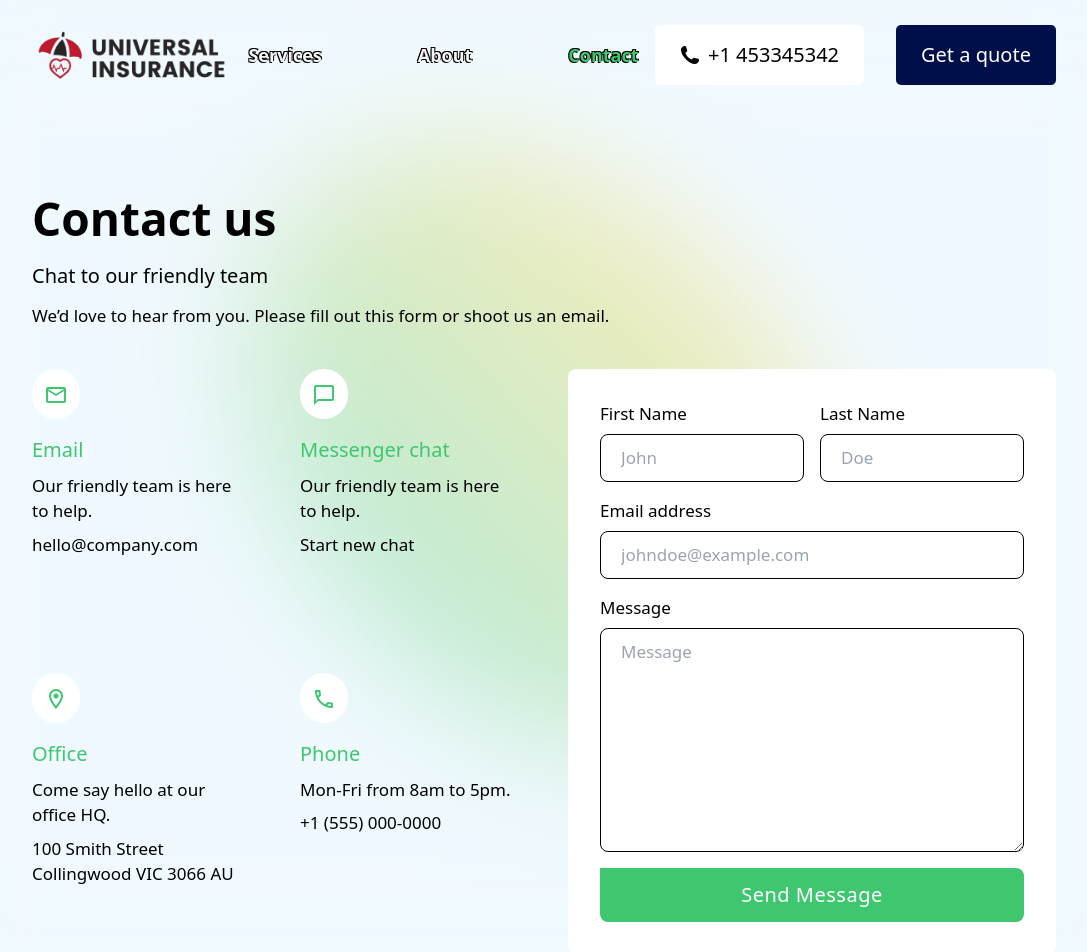
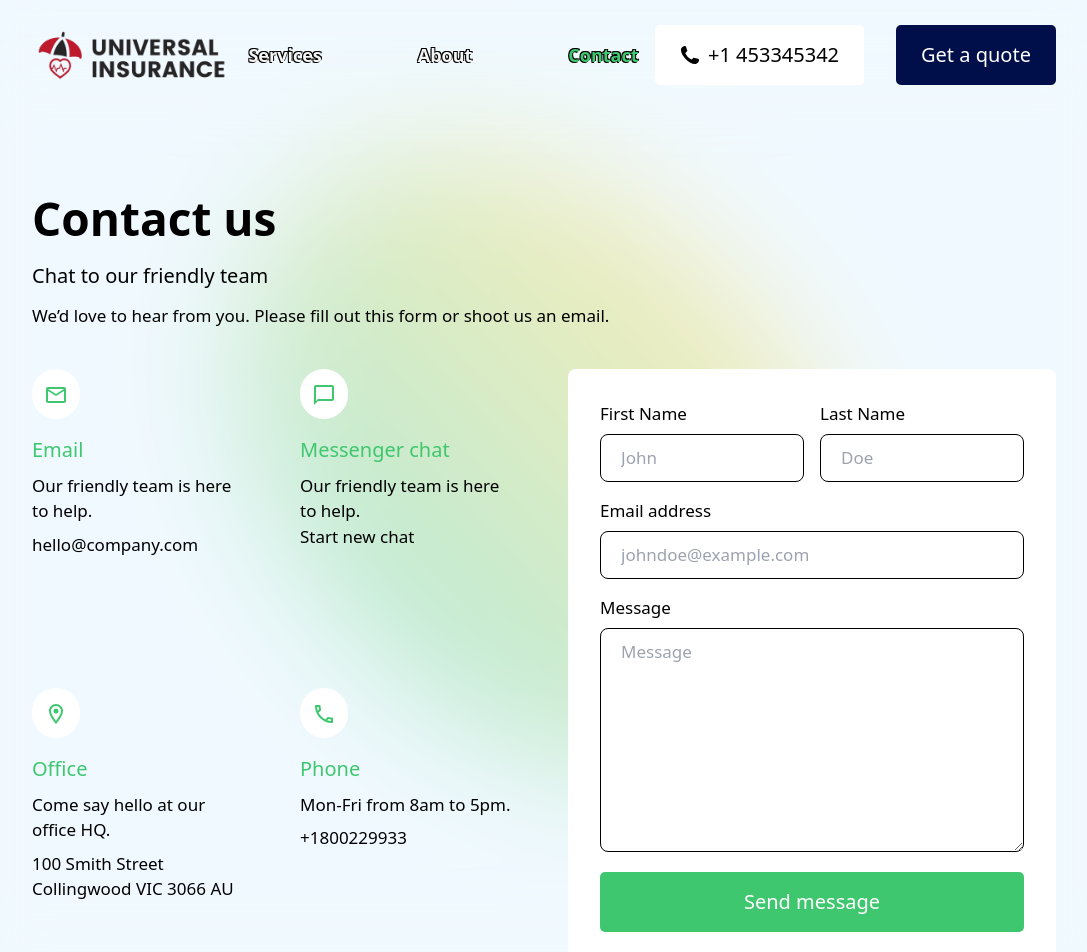
Before and after one commit to tejinder-pal-singh/universalInsurance, a React (Vite) app: page /contact in a window 1280 px wide. Shown: the top 952 px of the page, without its empty margins (96-1183 px from the left). Built offline with nearby package versions, Linux system fonts and the light colour scheme.

Commit message:
add companydetails

```diff
--- a/src/pages/Contact.tsx
+++ b/src/pages/Contact.tsx
@@ -3,6 +3,16 @@ import ChatBubbleOutlineOutlinedIcon from "@mui/icons-material/ChatBubbleOutline
 import LocationOnOutlinedIcon from "@mui/icons-material/LocationOnOutlined";
 import PhoneOutlinedIcon from "@mui/icons-material/PhoneOutlined";
 import { Variants, motion } from "framer-motion";
+import { Button } from "../components/Button";
+
+//Edit company details
+export const companyDetails = {
+  telephone: "+1800229933",
+  email: "hello@company.com",
+  address: "100 Smith Street Collingwood VIC 3066 AU",
+  messenger: "https://www.google.com",
+};
+
 const revealParent: Variants = {
   initial: { opacity: 0 },
   animate: {
@@ -15,40 +25,7 @@ const revealParent: Variants = {
     },
   },
 };
-const staggerParent: Variants = {
-  initial: { opacity: 0 },
-  animate: {
-    opacity: 1,
-    transition: {
-      ease: "easeInOut",
-      duration: 0.5,
 
-      when: "beforeChildren",
-      staggerChildren: 0.5,
-      delay: 0.5,
-    },
-  },
-};
-const revealChildLeft: Variants = {
-  initial: { x: -100, opacity: 0 },
-  animate: {
-    x: 0,
-
-    opacity: 1,
-    transition: {
-      ease: "easeInOut",
-      duration: 0.5,
-    },
-  },
-};
-const bottomReveal: Variants = {
-  initial: { opacity: 0, y: 10 },
-  animate: {
-    opacity: 1,
-    y: 0,
-    transition: { ease: "easeInOut", duration: 0.5 },
-  },
-};
 const revealChild: Variants = {
   initial: { opacity: 0, y: 100 },
   animate: {
@@ -60,6 +37,7 @@ const revealChild: Variants = {
     },
   },
 };
+
 export const Contact = () => {
   return (
     <section className="bg-neutral relative  overflow-hidden">
@@ -107,7 +85,14 @@ export const Contact = () => {
               <p className="mt-2 text-lg ">
                 Our friendly team is here to help.
               </p>
-              <p className="mt-2 text-lg ">hello@company.com</p>
+              <p
+                className="mt-2 text-lg cursor-pointer hover:text-primary"
+                onClick={() => {
+                  window.open(`mailto:${companyDetails.email}`);
+                }}
+              >
+                {companyDetails.email}
+              </p>
             </div>
 
             <div>
@@ -121,7 +106,13 @@ export const Contact = () => {
               <p className="mt-2 text-lg ">
                 Our friendly team is here to help.
               </p>
-              <p className="mt-2 text-lg ">Start new chat</p>
+              <a
+                className="mt-2 text-lg hover:text-primary  "
+                target="_blank"
+                href={companyDetails.messenger}
+              >
+                Start new chat
+              </a>
             </div>
 
             <div>
@@ -134,7 +125,7 @@ export const Contact = () => {
                 Come say hello at our office HQ.
               </p>
               <p className="mt-2 text-lg text-blue-500 dark:text-blue-400">
-                100 Smith Street Collingwood VIC 3066 AU
+                {companyDetails.address}
               </p>
             </div>
 
@@ -147,8 +138,13 @@ export const Contact = () => {
               <p className="mt-2 text-lg text-gray-500 dark:text-gray-400">
                 Mon-Fri from 8am to 5pm.
               </p>
-              <p className="mt-2 text-lg text-blue-500 dark:text-blue-400">
-                +1 (555) 000-0000
+              <p
+                onClick={() => {
+                  window.open(`tel:${companyDetails.telephone}`);
+                }}
+                className="mt-2 hover:text-primary cursor-pointer text-lg text-blue-500 dark:text-blue-400"
+              >
+                {companyDetails.telephone}
               </p>
             </div>
           </motion.div>
@@ -202,10 +198,9 @@ export const Contact = () => {
                   placeholder="Message"
                 ></textarea>
               </div>
-
-              <button className="w-full px-6 py-3 mt-4 text-xl font-medium tracking-wide text-white capitalize transition-colors duration-300 transform bg-primary rounded-r-lg rounded-bl-lg  hover:bg-blue-400 focus:outline-none focus:ring focus:ring-blue-300 focus:ring-opacity-50">
+              <Button className="w-full my-5 bg-primary text-white">
                 Send message
-              </button>
+              </Button>
             </form>
           </motion.div>
         </motion.div>
```
